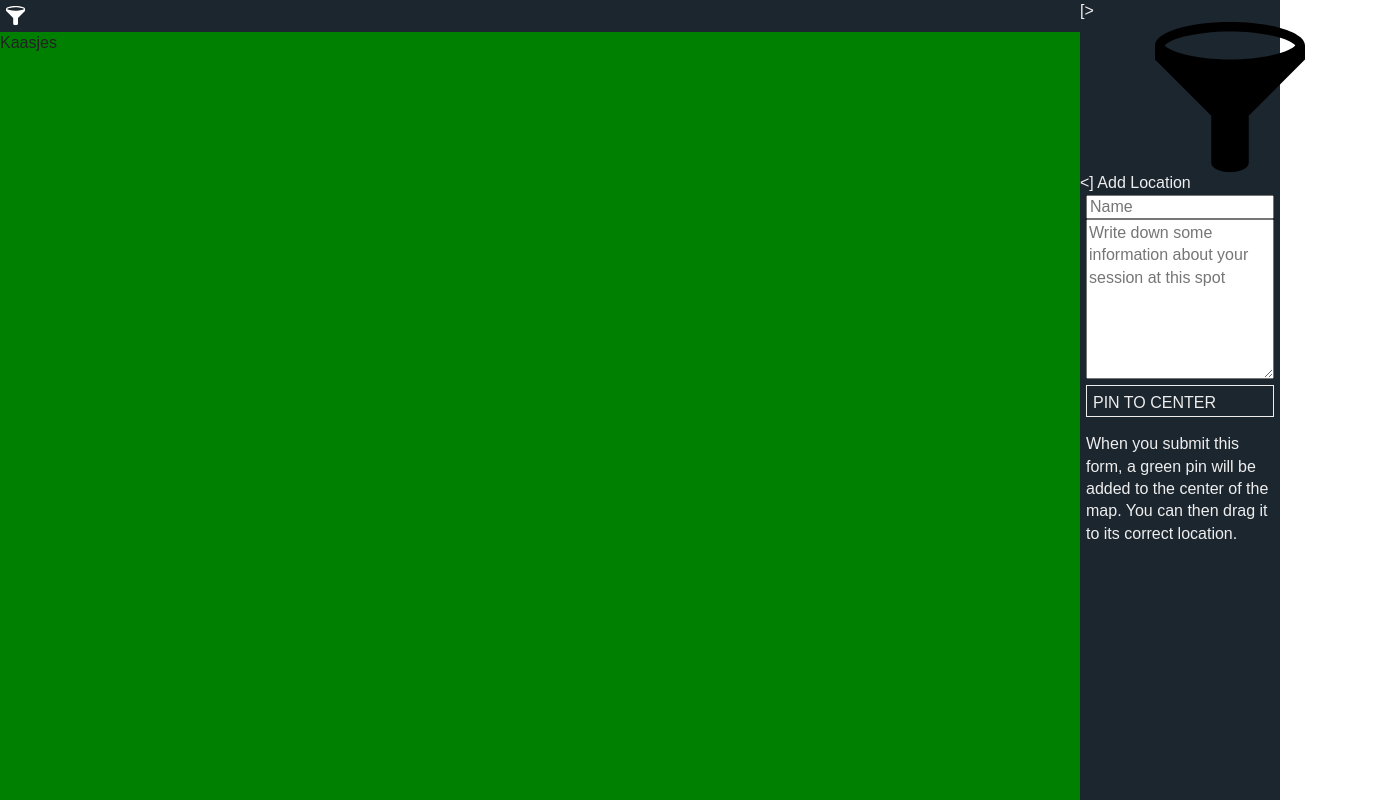
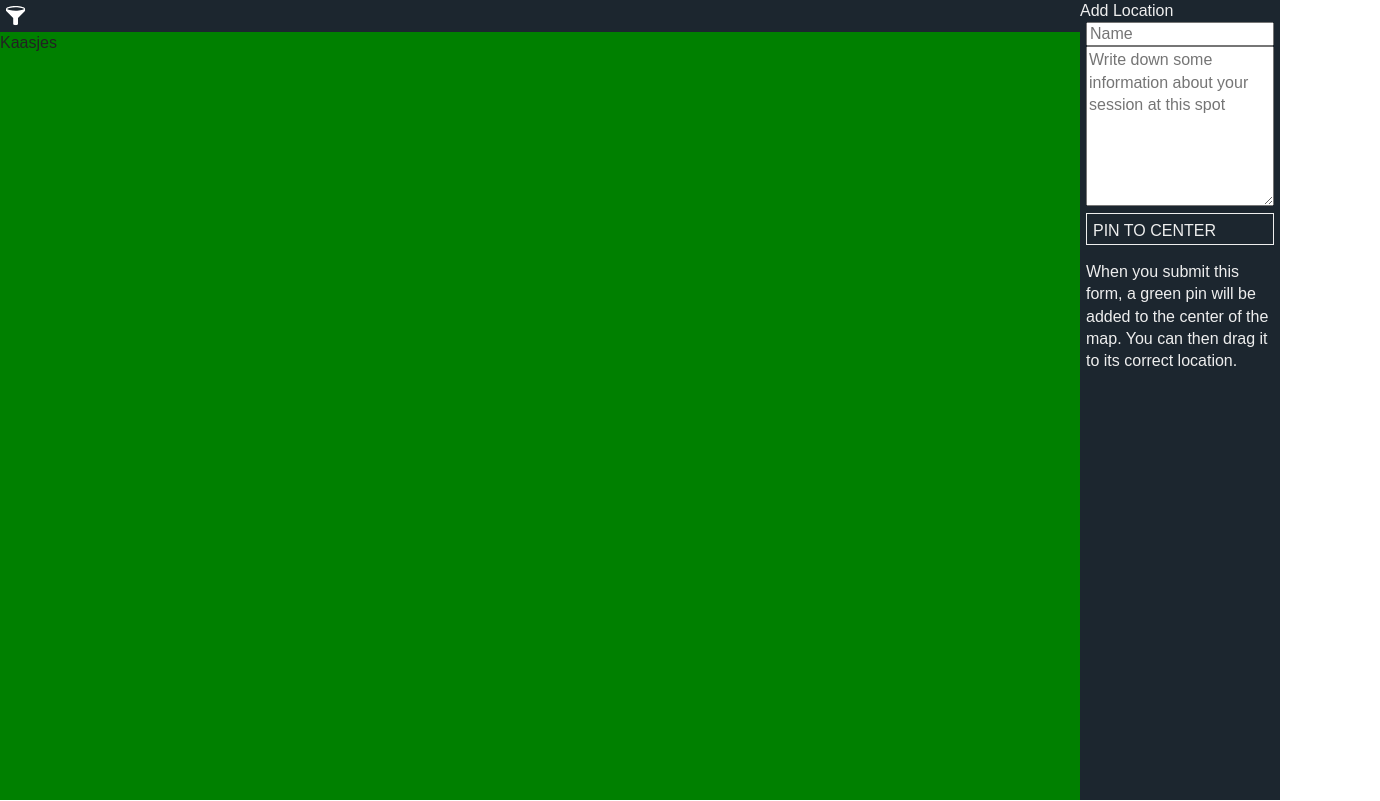
Before and after one commit to sjbuysse/javascriting, a website: page index.html in a window 1280 px wide. Shown: the whole page, 1380 px wide, since content can reach past the window. Drawn offline with Linux system fonts and the light colour scheme.

Commit message:
Remove svg icon

```diff
--- a/index.html
+++ b/index.html
@@ -88,7 +88,6 @@
 </div>
 <div id="create-drawer" class="create-drawer">
     <span class="create-drawer__toggle">
-        [><svg class="create-drawer__toggle-icon"><use xlink:href="#icon-filter"></use></svg><]
     </span>
     <span class="create-drawer__title">Add Location</span>
     <form class="create-drawer__form location-form">
```
